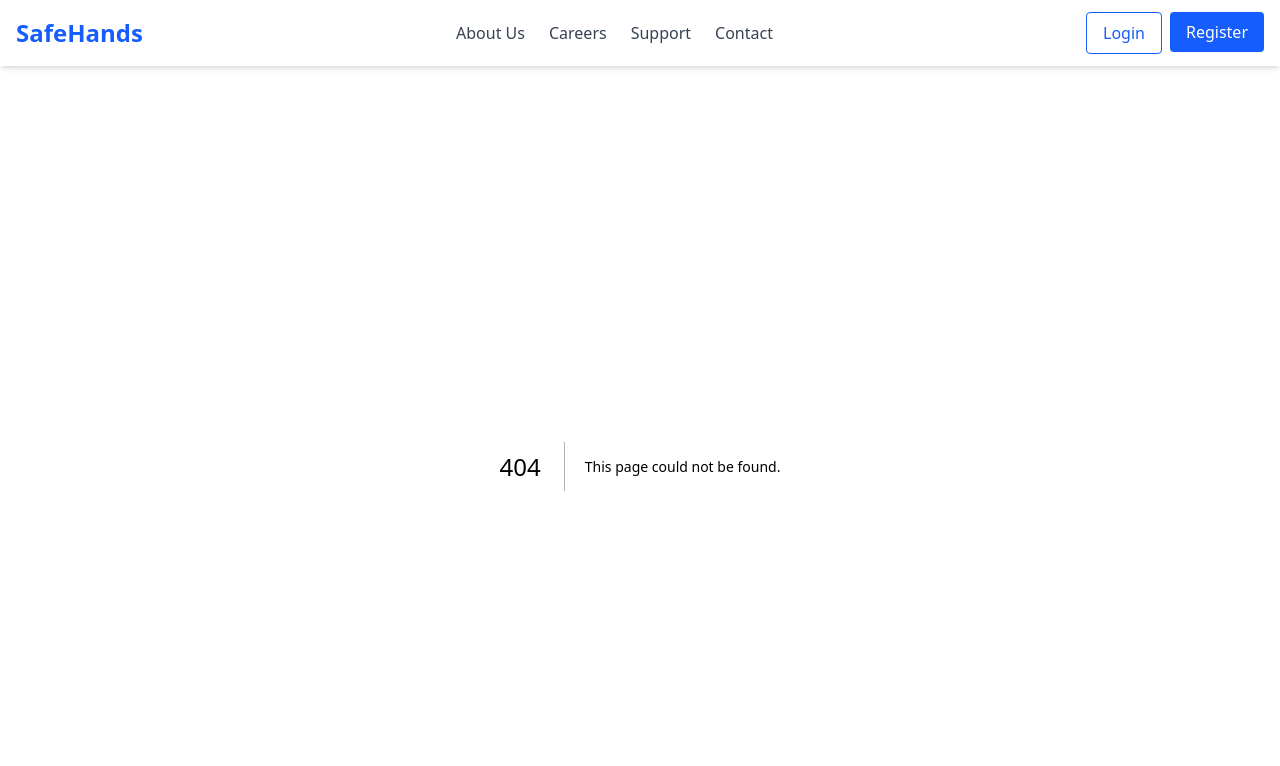
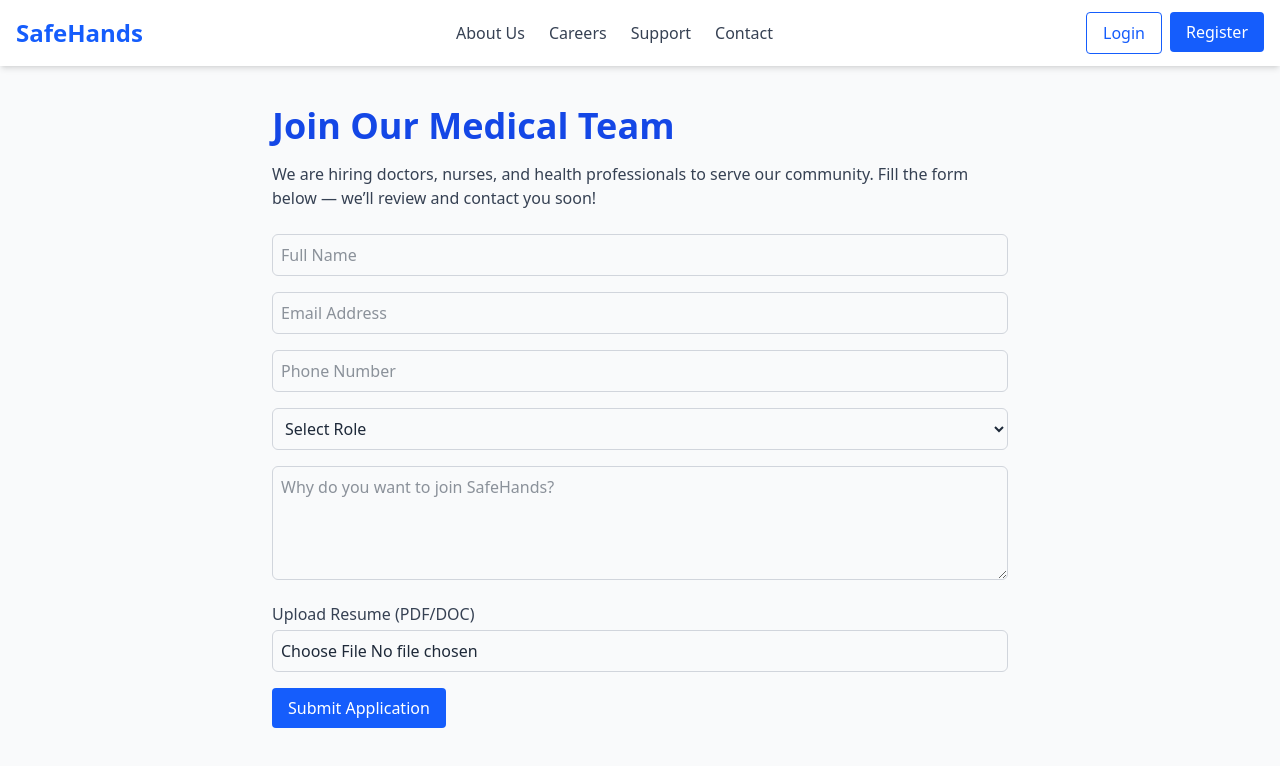
Before and after one commit to methegoku/safehands-new-nextjs, a Next.js app: page /careers in a window 1280 px wide. Before the commit this address had no page. Shown: the top 766 px of the page. Built offline with nearby package versions, Linux system fonts and the light colour scheme.

Commit message:
added careers

```diff
--- /dev/null
+++ b/app/careers/page.jsx
@@ -0,0 +1,153 @@
+'use client';
+
+import { useState } from 'react';
+import { supabase } from '../../utils/supabaseClient';
+
+export default function Careers() {
+  const [form, setForm] = useState({
+    name: '',
+    email: '',
+    phone: '',
+    role: '',
+    message: '',
+    resume: null,
+  });
+  const [submitting, setSubmitting] = useState(false);
+  const [submitted, setSubmitted] = useState(false);
+
+  const handleChange = (e) => {
+    const { name, value, files } = e.target;
+    setForm((prev) => ({
+      ...prev,
+      [name]: files ? files[0] : value,
+    }));
+  };
+
+  const handleSubmit = async (e) => {
+    e.preventDefault();
+    setSubmitting(true);
+
+    // 1. Upload resume to Supabase Storage
+    const fileExt = form.resume.name.split('.').pop();
+    const filePath = `${Date.now()}-${form.name.replaceAll(' ', '_')}.${fileExt}`;
+
+    const { error: uploadError } = await supabase.storage
+      .from('resumes')
+      .upload(filePath, form.resume);
+
+    if (uploadError) {
+      alert('Resume upload failed.');
+      setSubmitting(false);
+      return;
+    }
+
+    const { data: urlData } = supabase.storage
+      .from('resumes')
+      .getPublicUrl(filePath);
+
+    const resumeUrl = urlData.publicUrl;
+
+    // 2. Save data to Supabase table
+    const { error: insertError } = await supabase.from('job_applications').insert({
+      name: form.name,
+      email: form.email,
+      phone: form.phone,
+      role: form.role,
+      message: form.message,
+      resume_url: resumeUrl,
+    });
+
+    if (insertError) {
+      alert('Application submission failed.');
+      setSubmitting(false);
+    } else {
+      setSubmitted(true);
+      setSubmitting(false);
+    }
+  };
+
+  if (submitted) {
+    return (
+      <div className="max-w-3xl mx-auto px-4 py-10">
+        <div className="bg-green-100 text-green-700 p-4 rounded">
+          ✅ Thank you! Your application has been received.
+        </div>
+      </div>
+    );
+  }
+
+  return (
+    <div className="max-w-3xl mx-auto px-4 py-10">
+      <h1 className="text-4xl font-bold text-blue-700 mb-4">Join Our Medical Team</h1>
+      <p className="text-gray-700 mb-6">
+        We are hiring doctors, nurses, and health professionals to serve our community.
+        Fill the form below — we’ll review and contact you soon!
+      </p>
+
+      <form onSubmit={handleSubmit} className="space-y-4">
+        <input
+          type="text"
+          name="name"
+          placeholder="Full Name"
+          required
+          onChange={handleChange}
+          className="w-full border border-gray-300 p-2 rounded-md"
+        />
+        <input
+          type="email"
+          name="email"
+          placeholder="Email Address"
+          required
+          onChange={handleChange}
+          className="w-full border border-gray-300 p-2 rounded-md"
+        />
+        <input
+          type="tel"
+          name="phone"
+          placeholder="Phone Number"
+          required
+          onChange={handleChange}
+          className="w-full border border-gray-300 p-2 rounded-md"
+        />
+        <select
+          name="role"
+          required
+          onChange={handleChange}
+          className="w-full border border-gray-300 p-2 rounded-md"
+        >
+          <option value="">Select Role</option>
+          <option value="Doctor">Doctor</option>
+          <option value="Nurse">Nurse</option>
+          <option value="Lab Technician">Lab Technician</option>
+          <option value="Counselor">Mental Health Counselor</option>
+          <option value="Other">Other</option>
+        </select>
+        <textarea
+          name="message"
+          rows="4"
+          placeholder="Why do you want to join SafeHands?"
+          onChange={handleChange}
+          className="w-full border border-gray-300 p-2 rounded-md"
+        />
+        <div>
+          <label className="block text-gray-700 mb-1">Upload Resume (PDF/DOC)</label>
+          <input
+            type="file"
+            name="resume"
+            accept=".pdf,.doc,.docx"
+            required
+            onChange={handleChange}
+            className="w-full border border-gray-300 p-2 rounded-md"
+          />
+        </div>
+        <button
+          type="submit"
+          disabled={submitting}
+          className="bg-blue-600 text-white px-4 py-2 rounded hover:bg-blue-700 transition"
+        >
+          {submitting ? 'Submitting...' : 'Submit Application'}
+        </button>
+      </form>
+    </div>
+  );
+}
```
